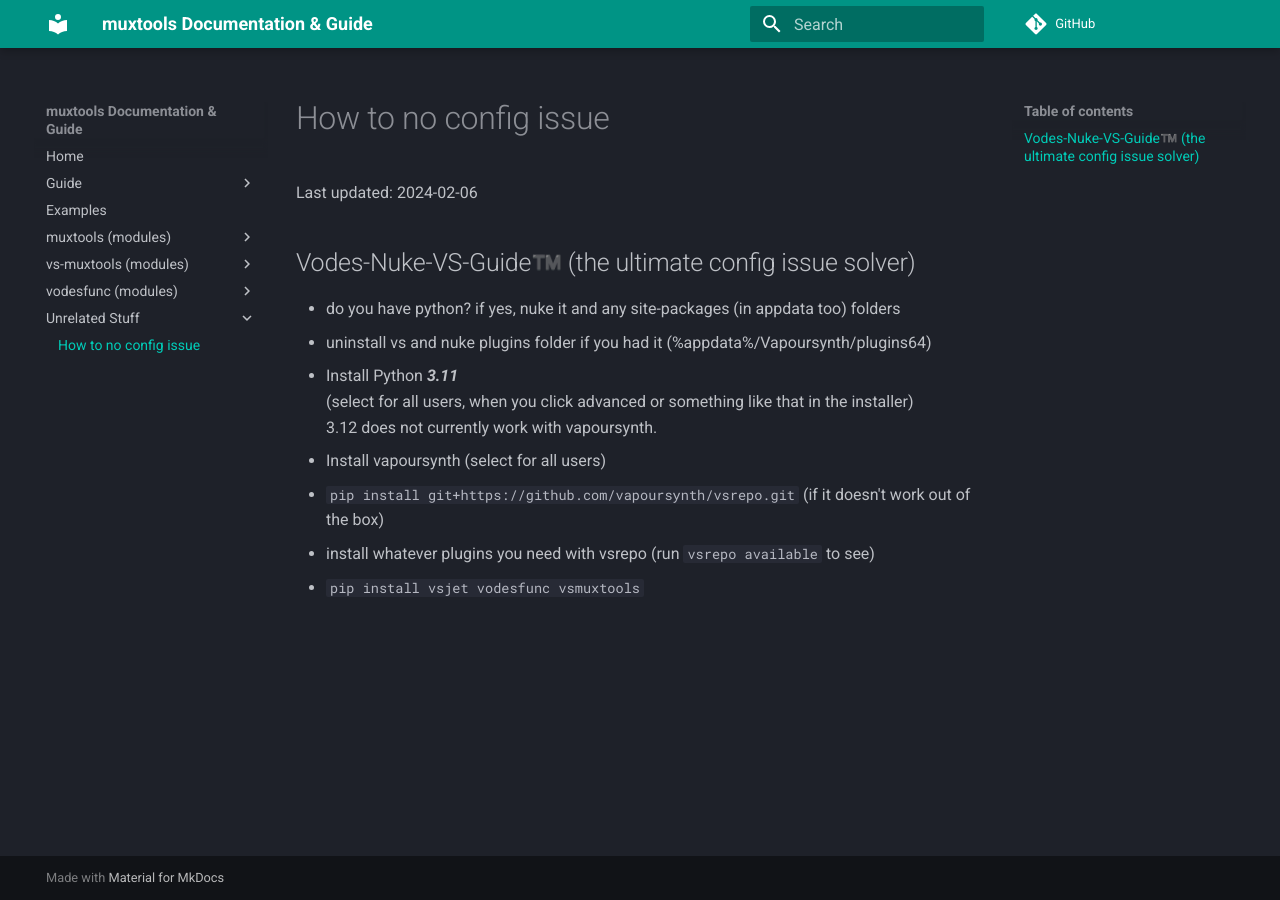
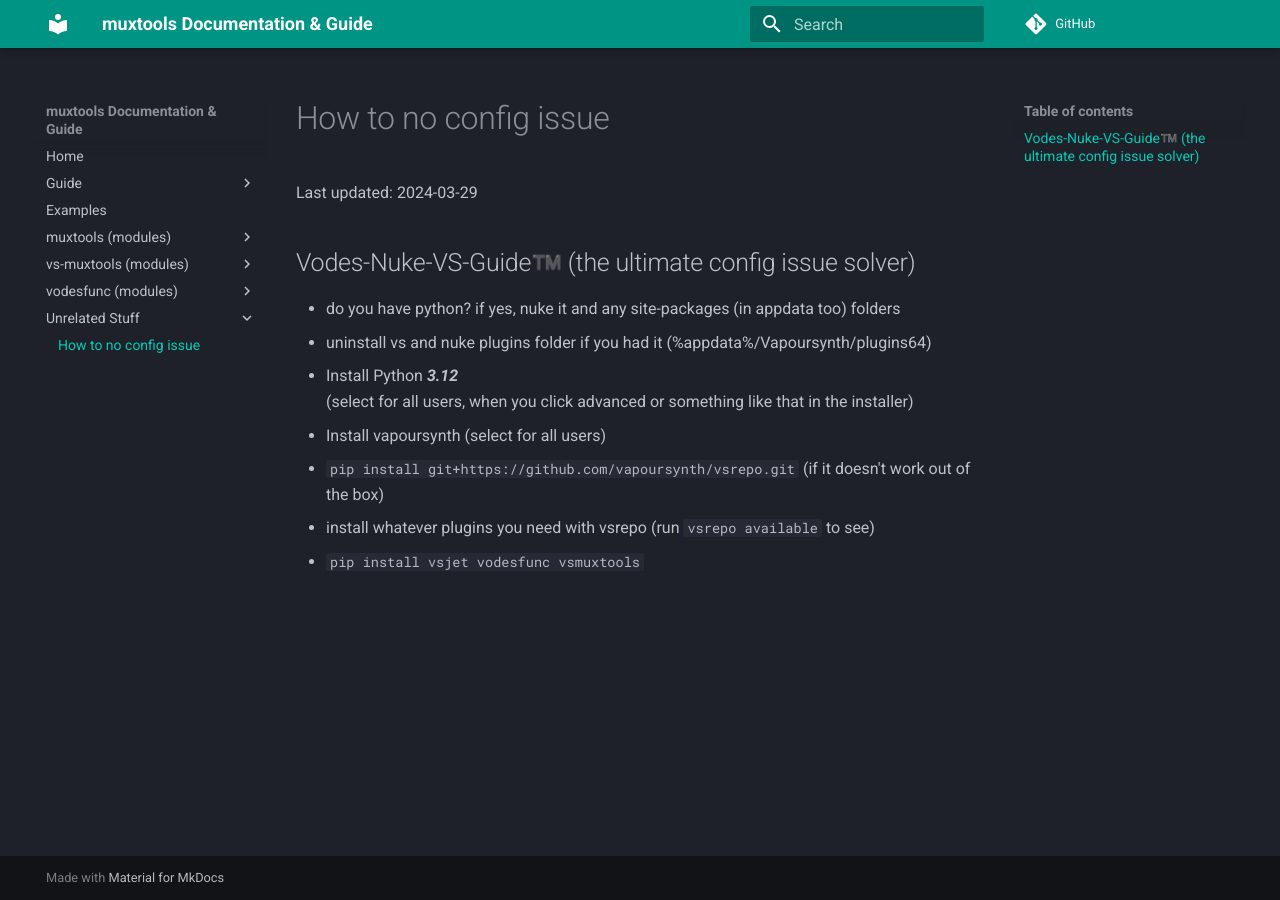
Before and after one commit to Vodes/muxtools-doc, an MkDocs documentation site: the page built from docs/misc/config-issue.md, in a window 1280 px wide. Built offline with MkDocs 1.6.1 and Material for MkDocs 9.7.7, drawn with Linux system fonts in a browser that asks for light colours; comment, search, counter and statistics services are not loaded.

Commit message:
Update config-issue page

```diff
--- a/docs/misc/config-issue.md
+++ b/docs/misc/config-issue.md
@@ -1,12 +1,11 @@
-Last updated: 2024-02-06
+Last updated: 2024-03-29
 
 ## Vodes-Nuke-VS-Guide™️ (the ultimate config issue solver)
 
 
 - do you have python? if yes, nuke it and any site-packages (in appdata too)  folders
 - uninstall vs and nuke plugins folder if you had it (%appdata%/Vapoursynth/plugins64)
-- Install Python ***3.11*** <br>(select for all users, when you click advanced or something like that in the installer)<br>
-    3.12 does not currently work with vapoursynth.
+- Install Python ***3.12*** <br>(select for all users, when you click advanced or something like that in the installer)
 - Install vapoursynth (select for all users)
 - `pip install git+https://github.com/vapoursynth/vsrepo.git` (if it doesn't work out of the box)
 - install whatever plugins you need with vsrepo (run `vsrepo available` to see)
```
